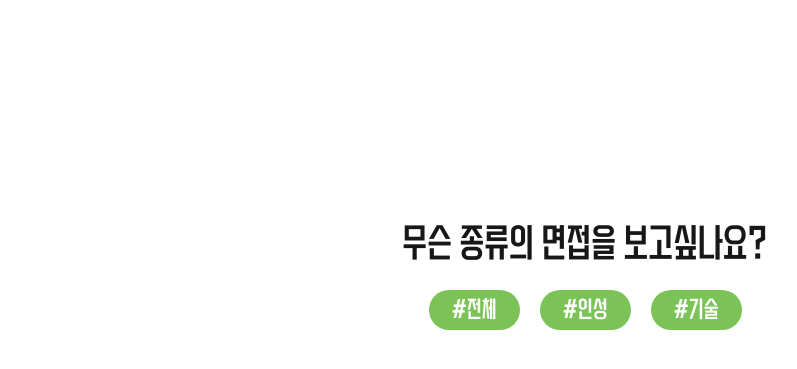
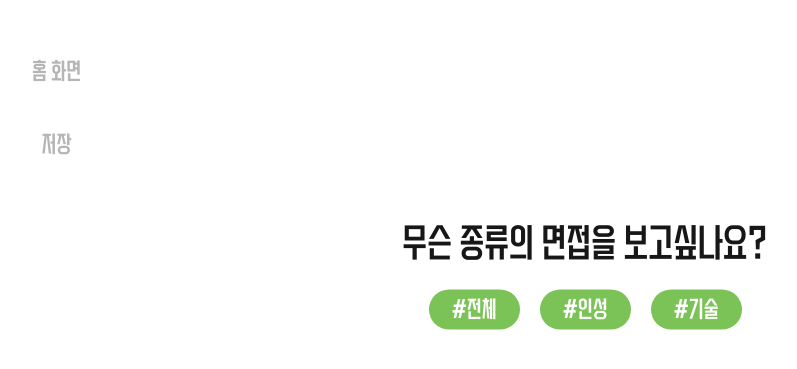
Before and after one commit to dpqlsn/fuda, a React (Vite) app in the folder fuda/: page /choice in a window 1280 px wide. Shown: the part 121-490 px from the top of the page, without its empty margins (55-852 px from the left). Built offline with nearby package versions, Linux system fonts and the light colour scheme.

Commit message:
feat (#6) :: 사이드바 추가

```diff
--- a/fuda/src/page/choice.tsx
+++ b/fuda/src/page/choice.tsx
@@ -1,10 +1,13 @@
 import styled from '@emotion/styled';
 import '../App.css';
 import Tag from '../components/Tag';
+import Bar from '../components/navbar';
 
 const Container = styled.div`
     position: fixed;
-    inset: 0;
+    top: 50%;
+    left: 50%;
+    transform: translate(-50%, -50%);
     display: flex;
     flex-direction: column;
     align-items: center;
@@ -25,13 +28,16 @@ const Question = styled.div `
     margin-bottom: 24px;
 `;
 
-export default function Choice(){
+export default function Choice() {
     return (
-        <Container>
-            <MainArea>
-                <Question>무슨 종류의 면접을 보고싶나요?</Question>
-                <Tag></Tag>
-            </MainArea>
-        </Container>
+        <>
+            <Bar />
+            <Container>
+                <MainArea>
+                    <Question>무슨 종류의 면접을 보고싶나요?</Question>
+                    <Tag />
+                </MainArea>
+            </Container>
+        </>
     );
 }
```
